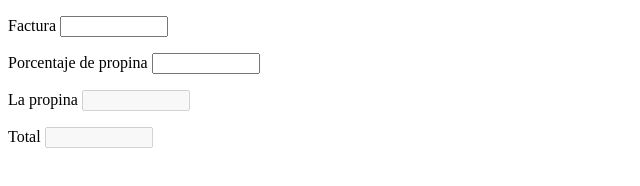
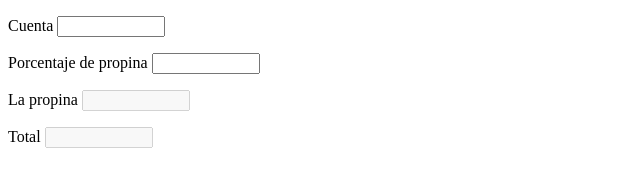
Before and after one commit to Isla-Monos/ejercicios-web, a plain HTML site: page calculadora-de-propinas/index.html in a window 1280 px wide. Shown: the full height of the page, 0-640 px from the left. Drawn offline with Linux system fonts and the light colour scheme.

Commit message:
cuenta es mas apropiado porque blabla ble

```diff
--- a/calculadora-de-propinas/index.html
+++ b/calculadora-de-propinas/index.html
@@ -11,7 +11,7 @@
 
 <body>
  <form>
-  <p>Factura
+  <p>Cuenta
     <input type="number" id="totalFacturado" min="0" name="totalFacturado" style=" width: 100px;">
   </p>
 
```
